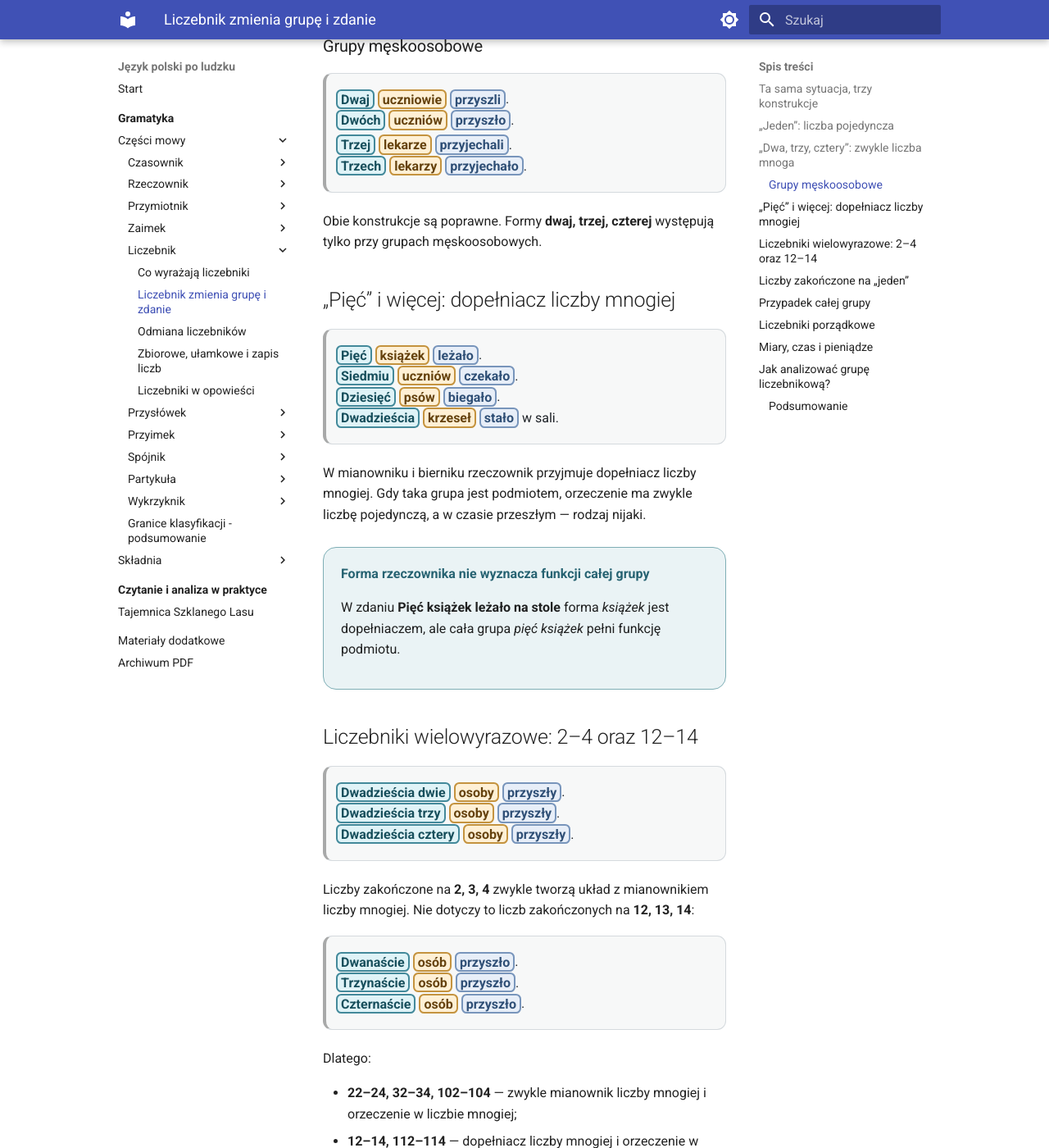
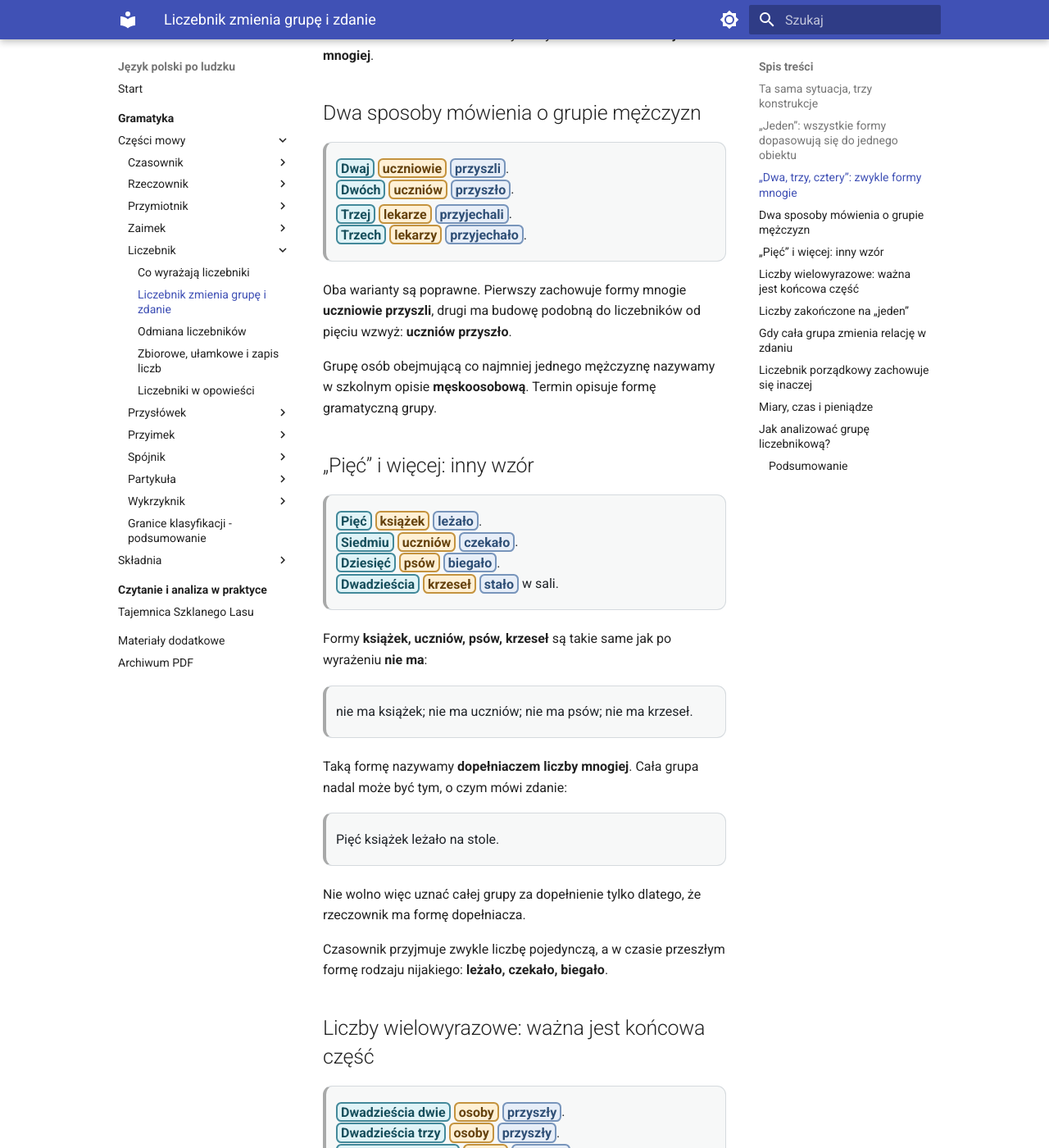
Before and after one commit to dchorazkiewicz/SP_JP, an MkDocs documentation site: the page built from docs/gramatyka/czesci-mowy/liczebnik/liczebnik-z-rzeczownikiem.md, in a window 1280 px wide and 1400 px high, scrolled down 1312 px. Shown: the whole window at 82% size. Built offline with MkDocs 1.6.1 and Material for MkDocs 9.7.7, drawn with Linux system fonts in a browser that asks for light colours; some of the changed text lies outside the part shown.

Commit message:
Wyprowadź budowę grup liczebnikowych przed nazwami przypadków

```diff
--- a/docs/gramatyka/czesci-mowy/liczebnik/liczebnik-z-rzeczownikiem.md
+++ b/docs/gramatyka/czesci-mowy/liczebnik/liczebnik-z-rzeczownikiem.md
@@ -2,44 +2,43 @@
 
 <div class="numeral-lesson" markdown>
 
-<div class="lesson-lead" markdown>
-
-Liczebnik wpływa na rzeczownik, a gdy cała grupa jest podmiotem — także na orzeczenie. Dlatego porównujemy całe konstrukcje: **jedna osoba przyszła**, **trzy osoby przyszły**, **pięć osób przyszło**.
-
-</div>
-
 ## Ta sama sytuacja, trzy konstrukcje
-
-<div class="numeral-story" markdown>
-  <div class="numeral-story__title">Lista uczestników</div>
-  <div class="numeral-story__body" markdown>
 
 > <span class="form-focus">Jedna</span> <span class="counted-anchor">uczennica</span> <span class="verb-anchor">czekała</span>.
 > <span class="form-focus">Trzy</span> <span class="counted-anchor">uczennice</span> <span class="verb-anchor">czekały</span>.
 > <span class="form-focus">Pięć</span> <span class="counted-anchor">uczennic</span> <span class="verb-anchor">czekało</span>.
 
-W trzecim zdaniu forma **uczennic** przypomina dopełniacz, choć cała grupa **pięć uczennic** jest podmiotem.
+Zmieniają się trzy elementy:
 
-  </div>
+- liczebnik: **jedna — trzy — pięć**;
+- rzeczownik: **uczennica — uczennice — uczennic**;
+- czasownik: **czekała — czekały — czekało**.
+
+Dlatego liczebnika nie analizujemy osobno. Obserwujemy całą grupę i całe zdanie.
+
+<div class="lesson-lead" markdown>
+
+Po liczebnikach jeden, dwa–cztery oraz pięć i więcej powstają różne konstrukcje. Nazwy przypadków i rodzaju wprowadzamy dopiero po zobaczeniu tych wzorów.
+
 </div>
 
-## „Jeden”: liczba pojedyncza
+## „Jeden”: wszystkie formy dopasowują się do jednego obiektu
 
 > <span class="form-focus">Jeden</span> <span class="counted-anchor">uczeń</span> <span class="verb-anchor">przyszedł</span>.
 > <span class="form-focus">Jedna</span> <span class="counted-anchor">uczennica</span> <span class="verb-anchor">przyszła</span>.
 > <span class="form-focus">Jedno</span> <span class="counted-anchor">dziecko</span> <span class="verb-anchor">przyszło</span>.
 
-Liczebnik **jeden** zgadza się z rzeczownikiem w rodzaju, liczbie i przypadku. Orzeczenie również ma formę liczby pojedynczej.
+Liczebnik **jeden** zmienia formę podobnie do przymiotnika i dopasowuje się do rodzaju rzeczownika. Cała konstrukcja ma liczbę pojedynczą.
 
-## „Dwa, trzy, cztery”: zwykle liczba mnoga
+## „Dwa, trzy, cztery”: zwykle formy mnogie
 
 > <span class="form-focus">Dwie</span> <span class="counted-anchor">książki</span> <span class="verb-anchor">leżały</span> na stole.
 > <span class="form-focus">Trzy</span> <span class="counted-anchor">uczennice</span> <span class="verb-anchor">czekały</span>.
 > <span class="form-focus">Cztery</span> <span class="counted-anchor">okna</span> <span class="verb-anchor">były</span> otwarte.
 
-Rzeczownik stoi w mianowniku liczby mnogiej, a orzeczenie ma liczbę mnogą.
+Rzeczownik i czasownik przyjmują formę mnogą. Podstawową formę rzeczownika w takim zdaniu nazywamy **mianownikiem liczby mnogiej**.
 
-### Grupy męskoosobowe
+## Dwa sposoby mówienia o grupie mężczyzn
 
 > <span class="form-focus">Dwaj</span> <span class="counted-anchor">uczniowie</span> <span class="verb-anchor">przyszli</span>.
 > <span class="form-focus">Dwóch</span> <span class="counted-anchor">uczniów</span> <span class="verb-anchor">przyszło</span>.
@@ -47,65 +46,69 @@
 > <span class="form-focus">Trzej</span> <span class="counted-anchor">lekarze</span> <span class="verb-anchor">przyjechali</span>.
 > <span class="form-focus">Trzech</span> <span class="counted-anchor">lekarzy</span> <span class="verb-anchor">przyjechało</span>.
 
-Obie konstrukcje są poprawne. Formy **dwaj, trzej, czterej** występują tylko przy grupach męskoosobowych.
+Oba warianty są poprawne. Pierwszy zachowuje formy mnogie **uczniowie przyszli**, drugi ma budowę podobną do liczebników od pięciu wzwyż: **uczniów przyszło**.
 
-## „Pięć” i więcej: dopełniacz liczby mnogiej
+Grupę osób obejmującą co najmniej jednego mężczyznę nazywamy w szkolnym opisie **męskoosobową**. Termin opisuje formę gramatyczną grupy.
+
+## „Pięć” i więcej: inny wzór
 
 > <span class="form-focus">Pięć</span> <span class="counted-anchor">książek</span> <span class="verb-anchor">leżało</span>.
 > <span class="form-focus">Siedmiu</span> <span class="counted-anchor">uczniów</span> <span class="verb-anchor">czekało</span>.
 > <span class="form-focus">Dziesięć</span> <span class="counted-anchor">psów</span> <span class="verb-anchor">biegało</span>.
 > <span class="form-focus">Dwadzieścia</span> <span class="counted-anchor">krzeseł</span> <span class="verb-anchor">stało</span> w sali.
 
-W mianowniku i bierniku rzeczownik przyjmuje dopełniacz liczby mnogiej. Gdy taka grupa jest podmiotem, orzeczenie ma zwykle liczbę pojedynczą, a w czasie przeszłym — rodzaj nijaki.
+Formy **książek, uczniów, psów, krzeseł** są takie same jak po wyrażeniu **nie ma**:
 
-<div class="numeral-checkpoint">
-  <div class="numeral-checkpoint__title">Forma rzeczownika nie wyznacza funkcji całej grupy</div>
-  <p>W zdaniu <strong>Pięć książek leżało na stole</strong> forma <em>książek</em> jest dopełniaczem, ale cała grupa <em>pięć książek</em> pełni funkcję podmiotu.</p>
-</div>
+> nie ma książek; nie ma uczniów; nie ma psów; nie ma krzeseł.
 
-## Liczebniki wielowyrazowe: 2–4 oraz 12–14
+Taką formę nazywamy **dopełniaczem liczby mnogiej**. Cała grupa nadal może być tym, o czym mówi zdanie:
+
+> Pięć książek leżało na stole.
+
+Nie wolno więc uznać całej grupy za dopełnienie tylko dlatego, że rzeczownik ma formę dopełniacza.
+
+Czasownik przyjmuje zwykle liczbę pojedynczą, a w czasie przeszłym formę rodzaju nijakiego: **leżało, czekało, biegało**.
+
+## Liczby wielowyrazowe: ważna jest końcowa część
 
 > <span class="form-focus">Dwadzieścia dwie</span> <span class="counted-anchor">osoby</span> <span class="verb-anchor">przyszły</span>.
 > <span class="form-focus">Dwadzieścia trzy</span> <span class="counted-anchor">osoby</span> <span class="verb-anchor">przyszły</span>.
 > <span class="form-focus">Dwadzieścia cztery</span> <span class="counted-anchor">osoby</span> <span class="verb-anchor">przyszły</span>.
 
-Liczby zakończone na **2, 3, 4** zwykle tworzą układ z mianownikiem liczby mnogiej. Nie dotyczy to liczb zakończonych na **12, 13, 14**:
+Liczby zakończone na 2, 3 lub 4 zwykle zachowują wzór liczby mnogiej. Wyjątkiem są zakończenia 12, 13 i 14:
 
-> <span class="form-focus">Dwanaście</span> <span class="counted-anchor">osób</span> <span class="verb-anchor">przyszło</span>.
-> <span class="form-focus">Trzynaście</span> <span class="counted-anchor">osób</span> <span class="verb-anchor">przyszło</span>.
-> <span class="form-focus">Czternaście</span> <span class="counted-anchor">osób</span> <span class="verb-anchor">przyszło</span>.
+> dwanaście osób przyszło;
+> trzynaście osób przyszło;
+> czternaście osób przyszło.
 
-Dlatego:
-
-- **22–24, 32–34, 102–104** — zwykle mianownik liczby mnogiej i orzeczenie w liczbie mnogiej;
-- **12–14, 112–114** — dopełniacz liczby mnogiej i orzeczenie w liczbie pojedynczej.
+Dlatego 22–24 zachowują się inaczej niż 12–14.
 
 ## Liczby zakończone na „jeden”
 
-> <span class="form-focus">Jeden</span> <span class="counted-anchor">uczestnik</span> <span class="verb-anchor">przyszedł</span>.
-> <span class="form-focus">Dwadzieścia jeden</span> <span class="counted-anchor">uczestników</span> <span class="verb-anchor">przyszło</span>.
-> <span class="form-focus">Sto jeden</span> <span class="counted-anchor">uczestników</span> <span class="verb-anchor">przyszło</span>.
+> Jeden uczestnik przyszedł.
+> Dwadzieścia jeden uczestników przyszło.
+> Sto jeden uczestników przyszło.
 
-Tylko sam liczebnik **jeden** tworzy zwykłą zgodę z pojedynczym rzeczownikiem.
+Tylko sam liczebnik **jeden** tworzy zwykłe połączenie z pojedynczym rzeczownikiem. Liczby 21, 101 i podobne zachowują wzór liczebników od pięciu wzwyż.
 
-## Przypadek całej grupy
-
-Gdy grupa nie jest podmiotem, przypadek narzuca czasownik albo przyimek:
+## Gdy cała grupa zmienia relację w zdaniu
 
 > Nie ma <span class="form-focus">pięciu</span> <span class="counted-anchor">uczniów</span>.
 > Pomagam <span class="form-focus">pięciu</span> <span class="counted-anchor">uczniom</span>.
 > Rozmawiam z <span class="form-focus">pięcioma</span> <span class="counted-anchor">uczniami</span>.
 > Mówię o <span class="form-focus">pięciu</span> <span class="counted-anchor">uczniach</span>.
 
-Poza mianownikiem i biernikiem liczebnik oraz rzeczownik przyjmują zwykle ten sam przypadek.
+Zmienia się liczebnik i rzeczownik, ponieważ zmienia się relacja całej grupy z czasownikiem lub przyimkiem. Dopiero po rozpoznaniu relacji nazywamy formy odpowiednio dopełniaczem, celownikiem, narzędnikiem i miejscownikiem.
 
-## Liczebniki porządkowe
+Poza podstawowym wzorem z liczebnikiem od pięciu wzwyż liczebnik oraz rzeczownik przyjmują zwykle ten sam przypadek.
 
-> <span class="form-focus">Pierwszy</span> <span class="counted-anchor">rozdział</span> <span class="verb-anchor">wprowadza</span> bohatera.
-> <span class="form-focus">Pierwsza</span> <span class="counted-anchor">strona</span> <span class="verb-anchor">zawiera</span> tytuł.
-> <span class="form-focus">Pierwsze</span> <span class="counted-anchor">zadanie</span> <span class="verb-anchor">było</span> łatwe.
+## Liczebnik porządkowy zachowuje się inaczej
 
-Liczebnik porządkowy dopasowuje się do rzeczownika jak przymiotnik i nie tworzy konstrukcji typu **pięć książek**.
+> <span class="form-focus">Pierwszy</span> <span class="counted-anchor">rozdział</span> wprowadza bohatera.
+> <span class="form-focus">Pierwsza</span> <span class="counted-anchor">strona</span> zawiera tytuł.
+> <span class="form-focus">Pierwsze</span> <span class="counted-anchor">zadanie</span> było łatwe.
+
+Forma wskazująca kolejność dopasowuje się do rzeczownika podobnie jak przymiotnik. Nie tworzy konstrukcji typu **pięć książek**.
 
 ## Miary, czas i pieniądze
 
@@ -114,29 +117,27 @@
 > cztery złote — czterdzieści złotych;
 > dwadzieścia dwie minuty — dwadzieścia pięć minut.
 
-Jednostka miary jest rzeczownikiem i również przyjmuje formę zależną od liczebnika.
+Jednostka miary jest rzeczownikiem i podlega temu samemu wzorowi co inne nazwy liczone.
 
 ## Jak analizować grupę liczebnikową?
 
 <div class="numeral-step-list">
   <div class="numeral-step"><strong>Znajdź cały liczebnik.</strong> Nie analizuj tylko ostatniego wyrazu.</div>
   <div class="numeral-step"><strong>Sprawdź końcową część liczby.</strong> Rozróżnij 2–4 od 12–14.</div>
-  <div class="numeral-step"><strong>Ustal rodzaj grupy.</strong> Przy osobach męskich mogą wystąpić konstrukcje <em>dwaj uczniowie</em> i <em>dwóch uczniów</em>.</div>
-  <div class="numeral-step"><strong>Sprawdź formę rzeczownika.</strong> Może to być mianownik albo dopełniacz liczby mnogiej.</div>
-  <div class="numeral-step"><strong>Znajdź funkcję całej grupy.</strong> Dopełniacz rzeczownika nie oznacza automatycznie, że cała grupa jest dopełnieniem.</div>
-  <div class="numeral-step"><strong>Jeśli grupa jest podmiotem, sprawdź orzeczenie.</strong> Porównaj: <em>trzy osoby przyszły</em>, <em>pięć osób przyszło</em>.</div>
+  <div class="numeral-step"><strong>Obserwuj formę rzeczownika i czasownika.</strong></div>
+  <div class="numeral-step"><strong>Dopiero potem nazwij przypadek i rodzaj grupy.</strong></div>
+  <div class="numeral-step"><strong>Znajdź funkcję całej grupy.</strong> Forma dopełniacza rzeczownika nie przesądza o funkcji grupy.</div>
+  <div class="numeral-step"><strong>Przy grupie będącej podmiotem sprawdź formę orzeczenia.</strong></div>
 </div>
 
 <div class="numeral-summary">
 <h3>Podsumowanie</h3>
 <ul>
-  <li><em>Jeden</em> tworzy zgodę w liczbie pojedynczej.</li>
-  <li>Liczebniki 2–4 zwykle łączą się z mianownikiem liczby mnogiej i orzeczeniem w liczbie mnogiej.</li>
-  <li>Przy grupach męskoosobowych możliwe są dwa typy konstrukcji.</li>
-  <li>Liczebniki od pięciu wzwyż wymagają w mianowniku i bierniku dopełniacza liczby mnogiej.</li>
-  <li>Liczby zakończone na 12–14 nie zachowują się jak liczby zakończone na 2–4 poza tym zakresem.</li>
-  <li><em>Dwadzieścia jeden</em> i <em>sto jeden</em> nie tworzą zwykłej zgody liczby pojedynczej.</li>
-  <li>Analizujemy całą grupę liczebnikową wraz z orzeczeniem.</li>
+  <li><em>Jeden</em> tworzy połączenie w liczbie pojedynczej.</li>
+  <li>Liczebniki 2–4 zwykle łączą się z rzeczownikiem i czasownikiem w liczbie mnogiej.</li>
+  <li>Przy grupach męskoosobowych możliwe są dwa wzory: <em>dwaj uczniowie przyszli</em> i <em>dwóch uczniów przyszło</em>.</li>
+  <li>Od pięciu wzwyż rzeczownik ma w podstawowej konstrukcji dopełniacz liczby mnogiej, a czasownik zwykle liczbę pojedynczą.</li>
+  <li>Nazwy przypadków i zgody wynikają z wcześniej zauważonych form.</li>
 </ul>
 </div>
 
```
